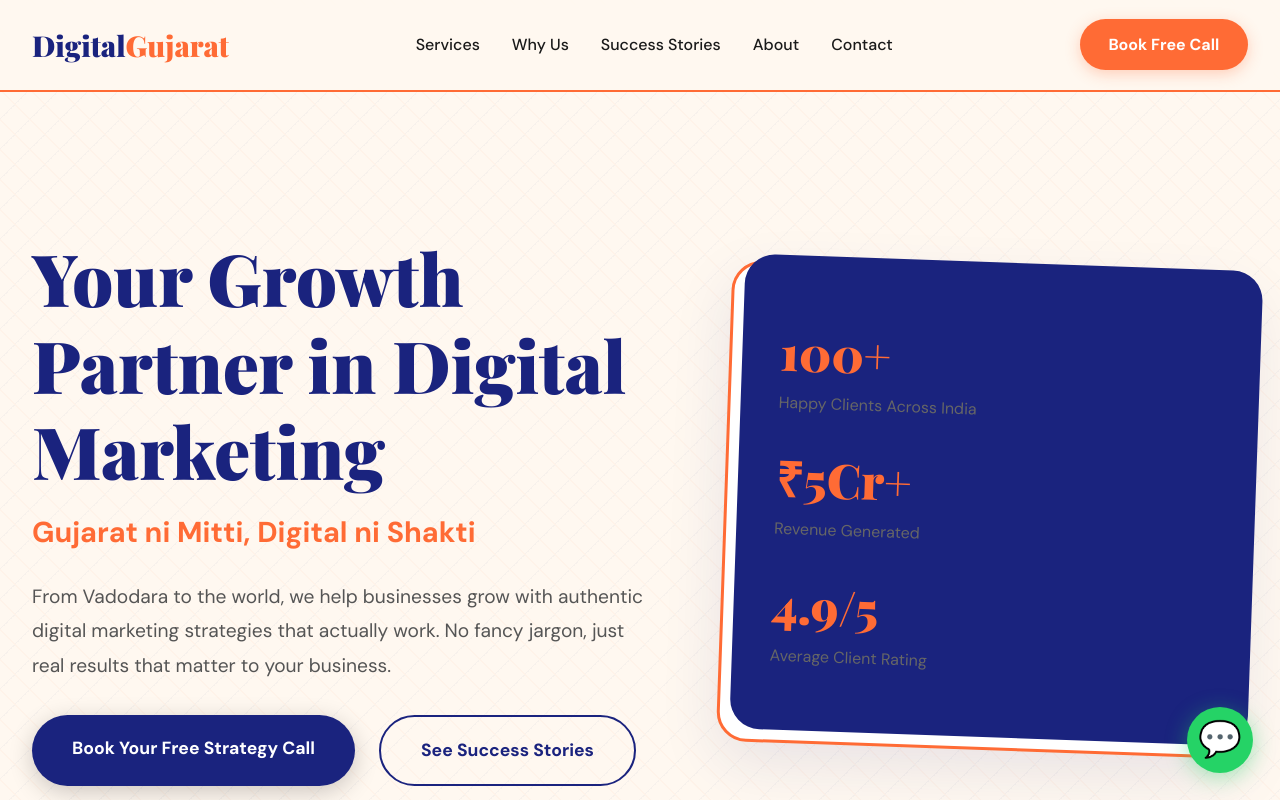
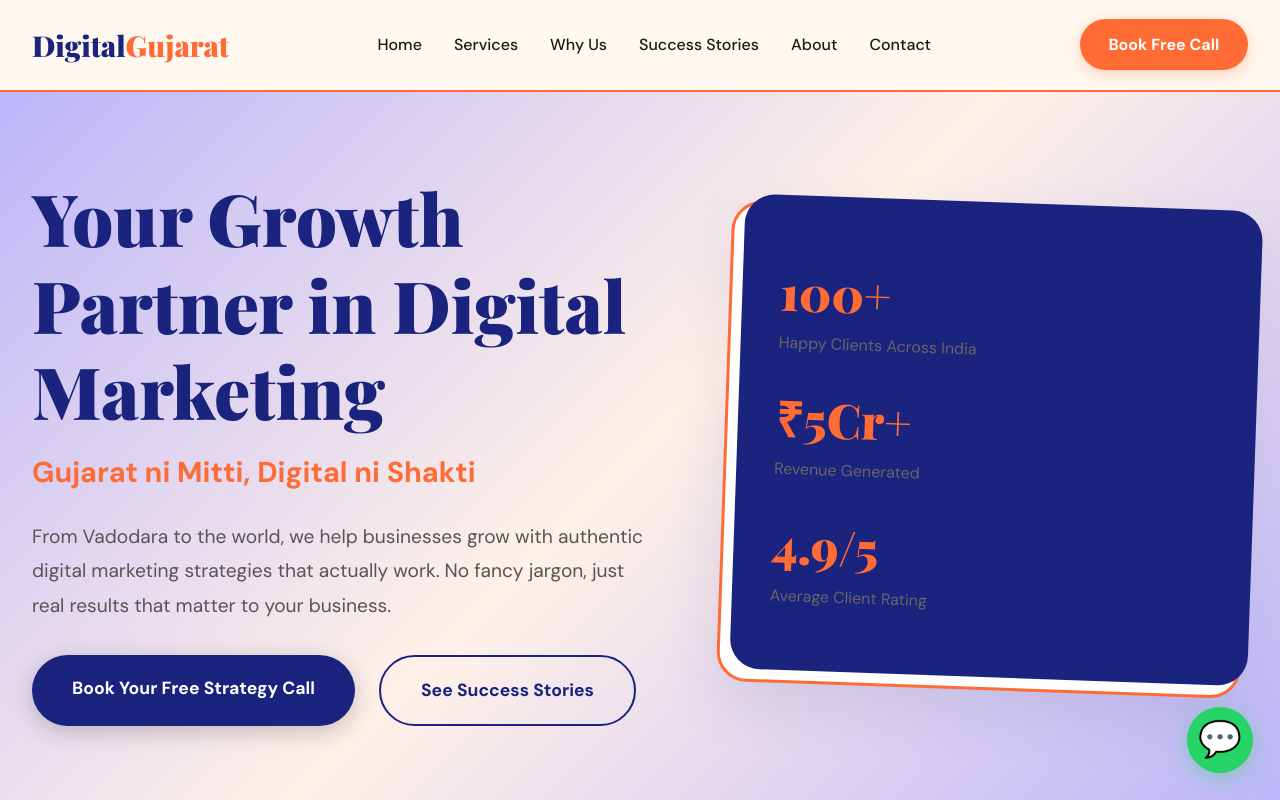
Before and after one commit to Meet-Prajapati-MP/complete-website, a plain HTML site: page index.html in a window 1280 px wide. Shown: the top 800 px of the page. Drawn offline with nearby package versions, Linux system fonts and the light colour scheme.

Commit message:
Chnaged Background

```diff
--- a/index.html
+++ b/index.html
@@ -39,6 +39,7 @@
         <nav>
             <a href="index.html" class="logo">Digital<span>Gujarat</span></a>
             <ul class="nav-links" id="navLinks">
+                <li><a href="#hero">Home</a></li>
                 <li><a href="#services">Services</a></li>
                 <li><a href="#why-us">Why Us</a></li>
                 <li><a href="case-studies.html">Success Stories</a></li>
@@ -55,7 +56,7 @@
     </header>
 
     <!-- Hero Section -->
-    <section class="hero">
+    <section class="hero" id="hero">
         <div class="hero-content">
             <div class="hero-text">
                 <h1>Your Growth Partner in Digital Marketing</h1>
--- a/styles.css
+++ b/styles.css
@@ -24,7 +24,7 @@
     color: var(--dark);
     background: var(--cream);
     overflow-x: hidden;
-    padding-top: 70px; /* space for fixed header */
+    padding-top: 10px; /* space for fixed header */
 }
 
 h1, h2, h3 {
@@ -325,6 +325,12 @@
     align-items: center;
     position: relative;
     overflow: hidden;
+    background: linear-gradient(
+    135deg,
+    #bcb5f9 0%,  /* soft lavender */  /* soft peach */
+    #fff1e8 50%,  /* pastel blue */
+    #bcb5f9 100%  /* soft lavender */
+  );
 }
 
 .hero-content {
@@ -1100,4 +1106,5 @@
         min-height: 60vh;
         padding: 4rem 2rem;
     }
+
 }
```
Also changed, not shown: about.html (+1 -0 lines), case-studies.html (+1 -0 lines), contact.html (+1 -0 lines), content-marketing.html (+1 -0 lines), ecommerce-solutions.html (+1 -0 lines), email-marketing.html (+1 -0 lines), graphic-design.html (+1 -0 lines), marketing-automation.html (+1 -0 lines), paid-advertising.html (+1 -0 lines), personal-branding.html (+1 -0 lines), seo-services.html (+1 -0 lines), social-media-marketing.html (+1 -0 lines), video-production.html (+1 -0 lines), website-design.html (+1 -0 lines), 1 more files.
